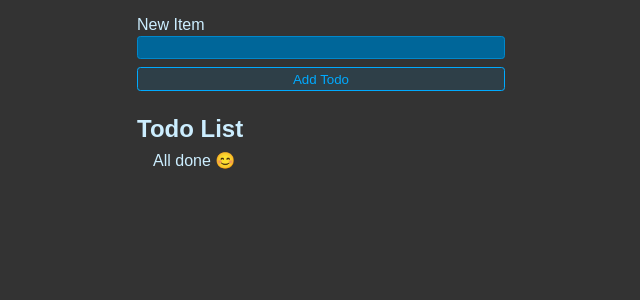
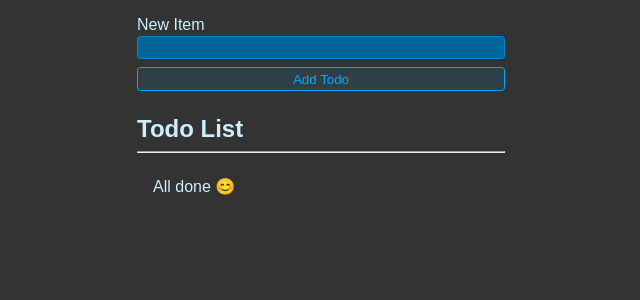
Before and after one commit to ColtonRandall/react-todo-app, a React (Vite) app: page / in a window 1280 px wide. Shown: the top 300 px of the page, without its empty margins (319-959 px from the left). Built offline with nearby package versions, Linux system fonts and the light colour scheme.

Commit message:
update todo item styling

```diff
--- a/src/App.jsx
+++ b/src/App.jsx
@@ -30,7 +30,6 @@ export default function App() {
       ];
     });
 
-
     setNewItem("");
   }
 
@@ -44,6 +43,7 @@ export default function App() {
         <button className="btn">Add Todo</button>
       </form>
       <h1 className="header">Todo List</h1>
+      <hr />
       <ul className="list">
         {todos.length === 0 && "All done 😊"}
         {/* loop through todos and render them in JSX using map */}
--- a/src/styles.css
+++ b/src/styles.css
@@ -75,6 +75,10 @@ body {
   list-style: none;
 }
 
+hr {
+  margin-bottom: 1.5rem;
+}
+
 .list li:has(input:checked) label {
   color: hsl(200, 20%, 40%);
 }
@@ -87,8 +91,9 @@ body {
 
 .list li {
   display: flex;
-  gap: 0.5rem;
+  gap: 1rem;
   align-items: center;
+  margin-bottom: 0.5rem;
 }
 
 .list li label {
```
